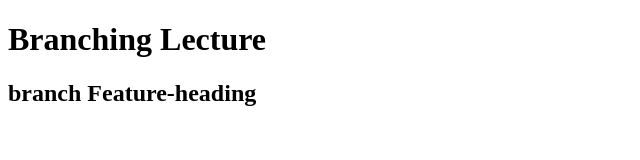
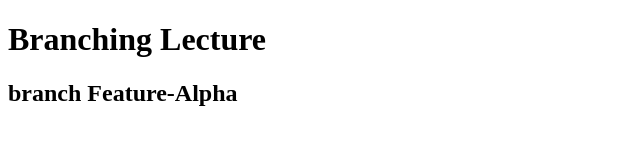
Before and after one commit to LukasNord/fomalhaut-git-branch-lecture, a plain HTML site: page index.html in a window 1280 px wide. Shown: the full height of the page, 0-640 px from the left. Drawn offline with Linux system fonts and the light colour scheme.

Commit message:
feature-alpha heading change

```diff
--- a/index.html
+++ b/index.html
@@ -12,6 +12,6 @@
     </head>
     <body>
         <h1>Branching Lecture</h1>
-        <h2>branch Feature-heading</h2>
+        <h2>branch Feature-Alpha</h2>
     </body>
 </html>
```
